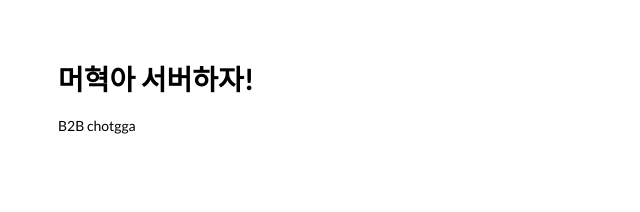
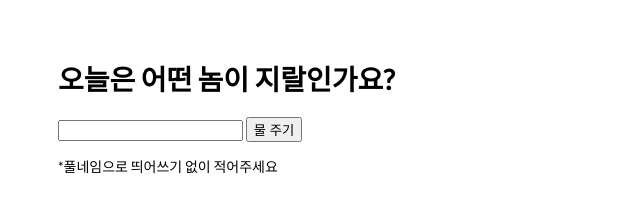
Before and after one commit to 2-jun9/udangtangtang, a website: page public/index.html in a window 1280 px wide. Shown: the whole page, without its empty margins (0-640 px from the left). Drawn offline with Linux system fonts and the light colour scheme.

Commit message:
싫은 나무 물주기 페이지 초안

```diff
--- a/public/index.html
+++ b/public/index.html
@@ -1,7 +1,7 @@
 <html>
 
 <head>
-  <title>머혁 구출작전</title>
+  <title>욕 나무 키우기</title>
   <link rel="stylesheet" href="/stylesheets/style.css">
   <link rel="stylesheet" href="https://fonts.googleapis.com/css?family=Lato">
   <meta charset="UTF-8">
@@ -11,8 +11,12 @@
 </head>
 
 <body>
-  <h1>머혁아 서버하자!</h1>
-  <p>B2B chotgga</p>
+  <h1>오늘은 어떤 놈이 지랄인가요?</h1>
+  <form>
+    <input type="text" name="누구인가요">
+    <input type="submit" value="물 주기">
+  </form>
+  <p>*풀네임으로 띄어쓰기 없이 적어주세요</p>
 </body>
 
 </html>
```
